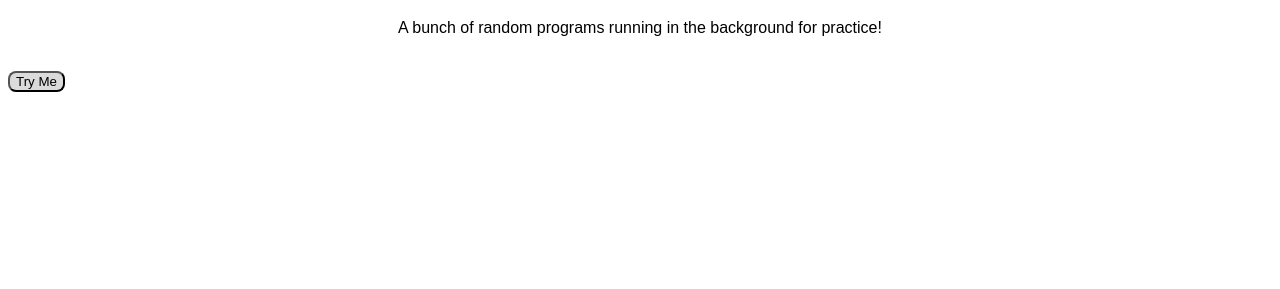
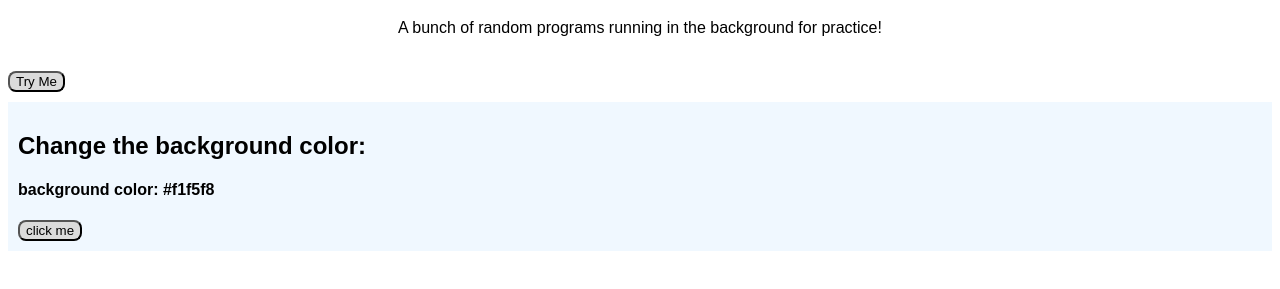
Before and after one commit to mrodrz7/js-dump, a plain HTML site: page index.html in a window 1280 px wide. Shown: the part 61-350 px from the top of the page. Drawn offline with Linux system fonts and the light colour scheme.

Commit message:
Update index.html

```diff
--- a/index.html
+++ b/index.html
@@ -14,7 +14,14 @@
     <button>Try Me</button>
 
 
-
+<br>
+<div class="container">
+    <h2>Change the background color: </h2>
+    <h4>background color: <span class="color">
+        #f1f5f8
+    </span></h4>
+    <button class="btn btn-hero" id="btn">click me</button>
+</div>
 
 
     <script src="script.js"></script>
```
